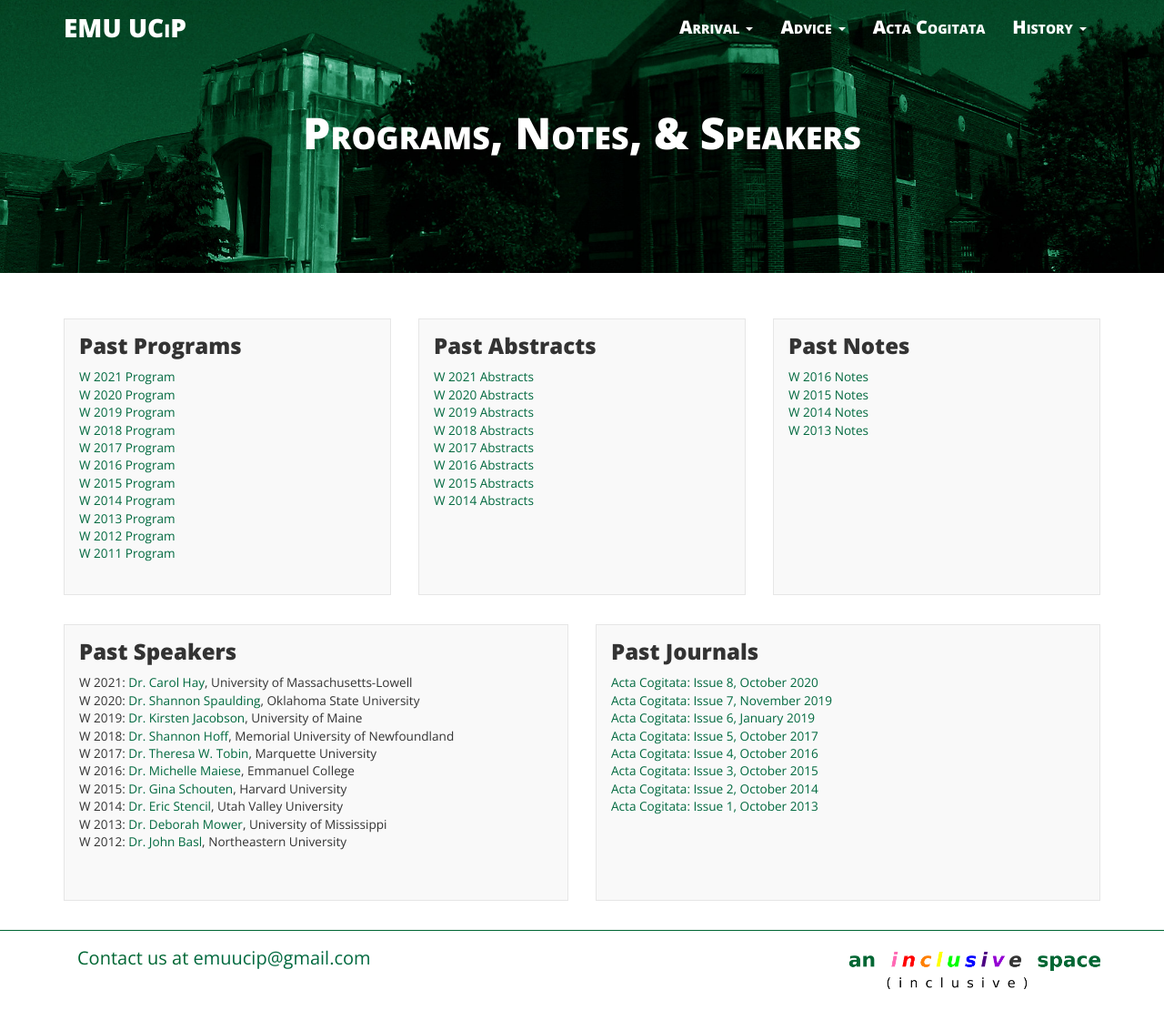
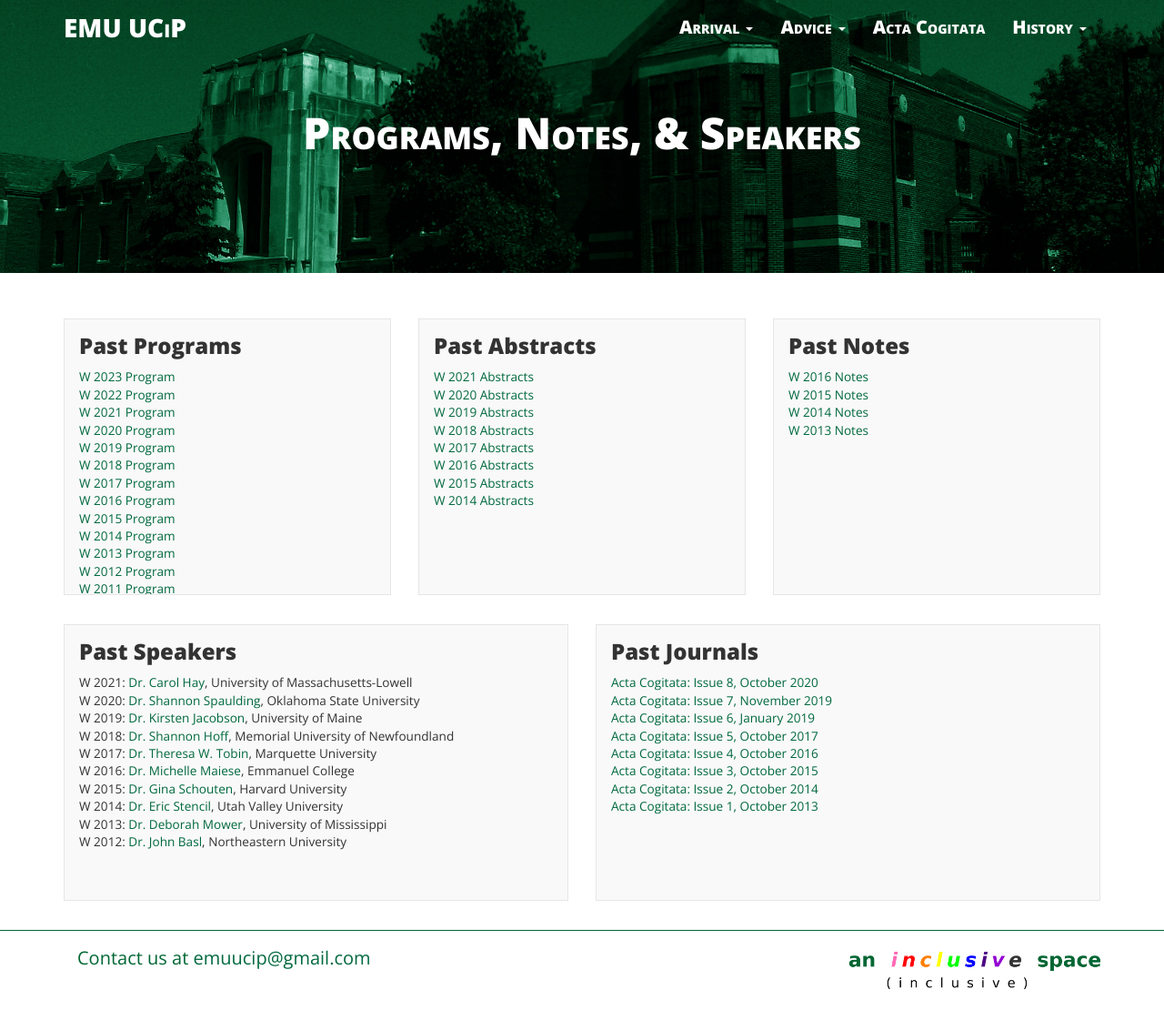
Before and after one commit to ucip/ucip.github.io, a Jekyll site: the page built from history.md, in a window 1280 px wide. Shown: the whole page at 91% size. Built offline with Jekyll 4.4.1, drawn with Linux system fonts in a browser that asks for light colours; nearby versions of some CDN libraries.

Commit message:
Update history.md

```diff
--- a/history.md
+++ b/history.md
@@ -11,6 +11,8 @@ permalink: /history/
       <div class="post-list-box">
         <h3 class="post-list-header">Past Programs</h3>
         <ul class="post-list">
+	  <li class="text-small"><a href="{{ site.baseurl }}/docs/2023 Schedule.pdf">W 2023 Program</a></li>
+	  <li class="text-small"><a href="{{ site.baseurl }}/docs/2022-program.pdf">W 2022 Program</a></li>
           <li class="text-small"><a href="{{ site.baseurl }}/docs/2021-program.pdf">W 2021 Program</a></li>
 	  <li class="text-small"><a href="{{ site.baseurl }}/docs/2020-program.pdf">W 2020 Program</a></li>
 	  <li class="text-small"><a href="{{ site.baseurl }}/docs/2019-program.pdf">W 2019 Program</a></li>
```
